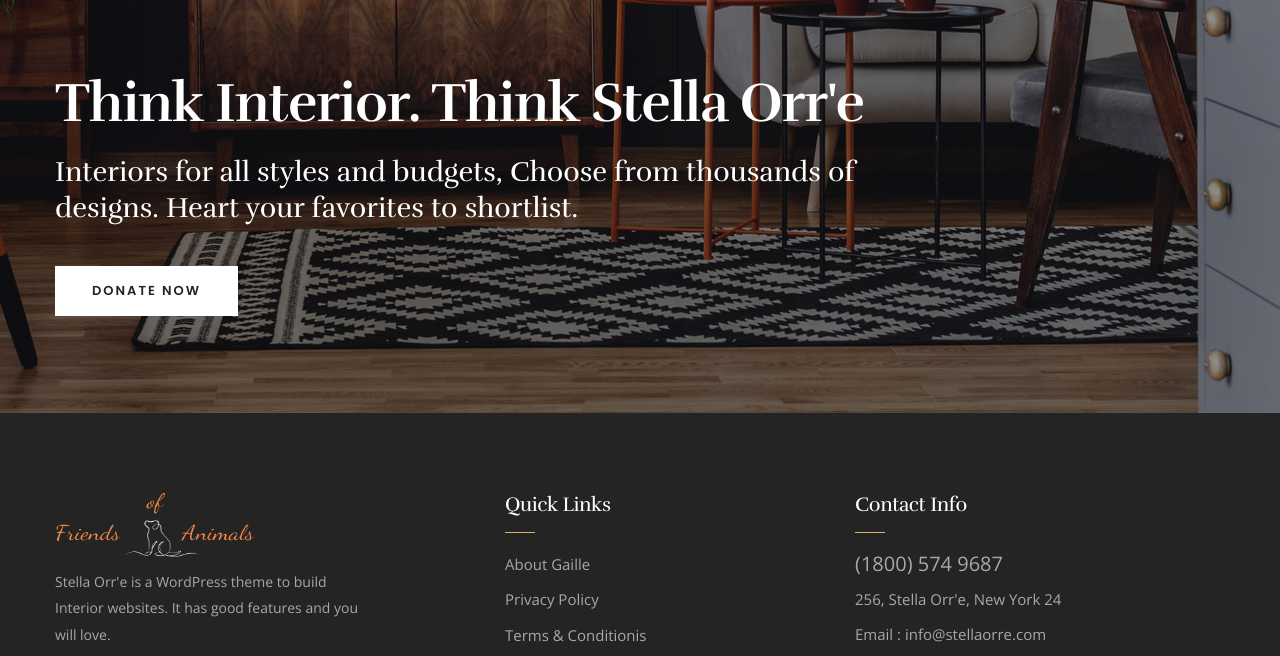
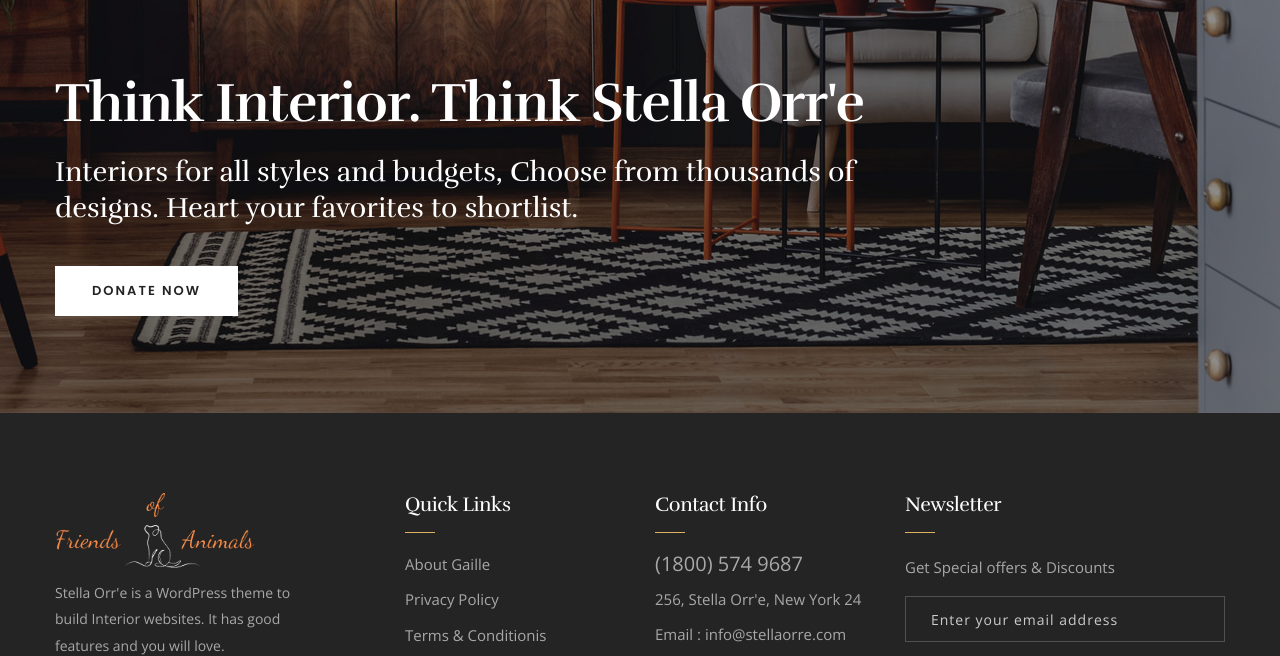
Before and after one commit to animal-protection-ngo/Website, a plain HTML site: page index-2.html in a window 1280 px wide. Shown: the part 3270-3926 px from the top of the page. Drawn offline with nearby package versions, Linux system fonts and the light colour scheme.

Commit message:
ishuboii footer!

```diff
--- a/index-2.html
+++ b/index-2.html
@@ -462,6 +462,7 @@
         <!-- End Call To Action Section -->
 
         <!--Main Footer-->
+        <!--Main Footer-->
         <footer class="main-footer">
             <div class="auto-container">
                 <!--Widgets Section-->
@@ -469,14 +470,14 @@
                     <div class="row clearfix">
 
                         <!--big column-->
-                        <div class="big-column col-lg-12 col-md-12 col-sm-12">
+                        <div class="big-column col-lg-6 col-md-12 col-sm-12">
                             <div class="row clearfix">
 
                                 <!--Footer Column-->
-                                <div class="footer-column col-lg-4 col-md-6 col-sm-12">
+                                <div class="footer-column col-lg-7 col-md-6 col-sm-12">
                                     <div class="footer-widget logo-widget">
                                         <div class="logo">
-                                            <a href="index-2.html"><img class="lgo ftr" src="images/foa.png" alt="" /></a>
+                                            <a href="index-2.html"><img class="img ftr" src="images/foa.png" alt="" /></a>
                                         </div>
                                         <div class="text">Stella Orr'e is a WordPress theme to build Interior websites. It has good features and you will love.</div>
                                         <ul class="social-icons">
@@ -489,7 +490,7 @@
                                 </div>
 
                                 <!--Footer Column-->
-                                <div style="position: relative;left:50px;" class="footer-column col-lg-4 col-md-6 col-sm-12">
+                                <div class="footer-column col-lg-5 col-md-6 col-sm-12">
                                     <div class="footer-widget links-widget">
                                         <h2>Quick links</h2>
                                         <div class="widget-content">
@@ -503,10 +504,15 @@
                                     </div>
                                 </div>
 
-                                <!-- <div class="row clearfix"> -->
+                            </div>
+                        </div>
+
+                        <!--big column-->
+                        <div class="big-column col-lg-6 col-md-12 col-sm-12">
+                            <div class="row clearfix">
 
                                 <!--Footer Column-->
-                                <div class="footer-column col-lg-4 col-md-6 col-sm-12">
+                                <div class="footer-column col-lg-5 col-md-6 col-sm-12">
                                     <div class="footer-widget contact-widget">
                                         <h2>Contact Info</h2>
                                         <div class="widget-content">
@@ -519,20 +525,31 @@
                                     </div>
                                 </div>
 
+                                <!--Footer Column-->
+                                <div class="footer-column col-lg-7 col-md-6 col-sm-12">
+                                    <div class="footer-widget newsletter-widget">
+                                        <h2>Newsletter</h2>
+                                        <div class="text">Get Special offers & Discounts</div>
+                                        <!-- Newsletter Form -->
+                                        <div class="newsletter-form">
+                                            <form method="post" action="templateshub.net">
+                                                <div class="form-group">
+                                                    <input type="email" name="email" value="" placeholder="Enter your email address" required>
+                                                    <button type="submit" class="theme-btn btn-style-one"><span class="txt">Subscribe</span></button>
+                                                </div>
+                                            </form>
+                                        </div>
+                                    </div>
+                                </div>
+
                             </div>
+                        </div>
 
-                        </div>
                     </div>
+                </div>
+            </div>
+        </footer>
 
-                    <!--big column-->
-                    <!-- <div class="big-column col-lg-6 col-md-12 col-sm-12"> -->
-
-                </div>
-
-            </div>
-    </div>
-    </div>
-    </footer>
 
     </div>
     <!--End pagewrapper-->
```
